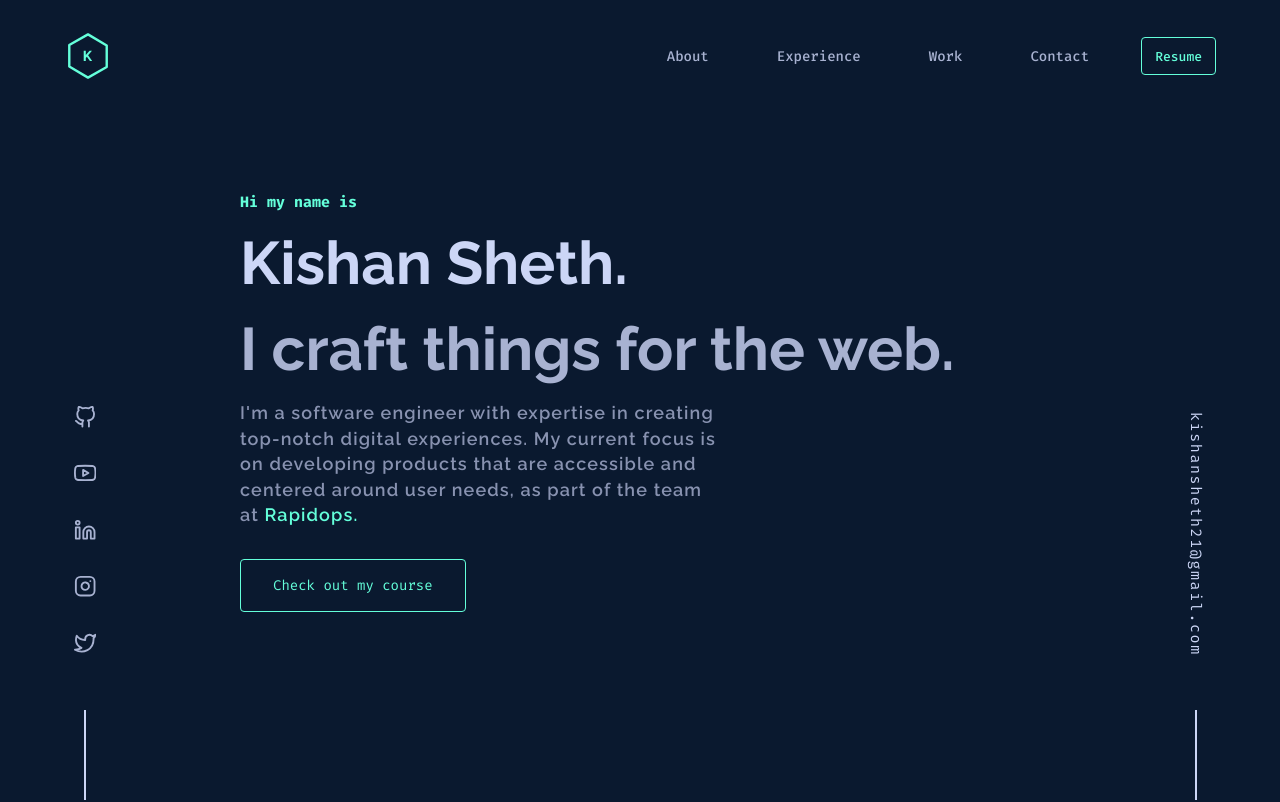
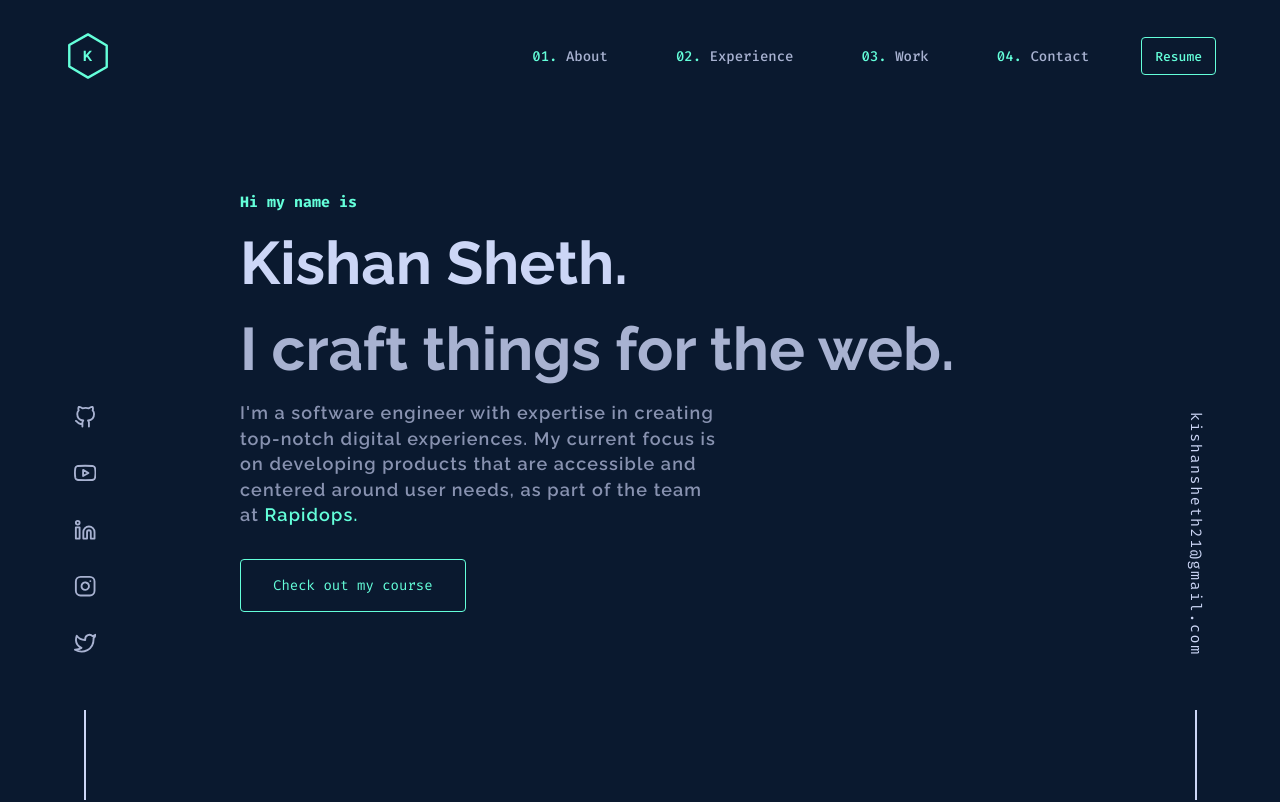
Before and after one commit to koolkishan/nextjs-portfolio, a Next.js app: page / in a window 1280 px wide. Shown: the top 802 px of the page. Built offline with nearby package versions, Linux system fonts and the light colour scheme; no server answers.

Commit message:
Added nav css counters

```diff
--- a/src/scss/sections/_navbar.scss
+++ b/src/scss/sections/_navbar.scss
@@ -33,6 +33,7 @@ nav {
     font-family: var(--fira-code);
     font-weight: 500;
     font-size: 14px;
+    counter-reset: nav-list;
     &-list {
       display: flex;
       gap: 3rem;
@@ -44,6 +45,11 @@ nav {
           text-decoration: none;
           color: inherit;
           transition: 0.3s ease-in-out;
+          &::before {
+            counter-increment: nav-list;
+            content: "0" counter(nav-list) ". ";
+            color: var(--theme-color);
+          }
         }
         a:focus {
           outline-color: var(--theme-color);
```
